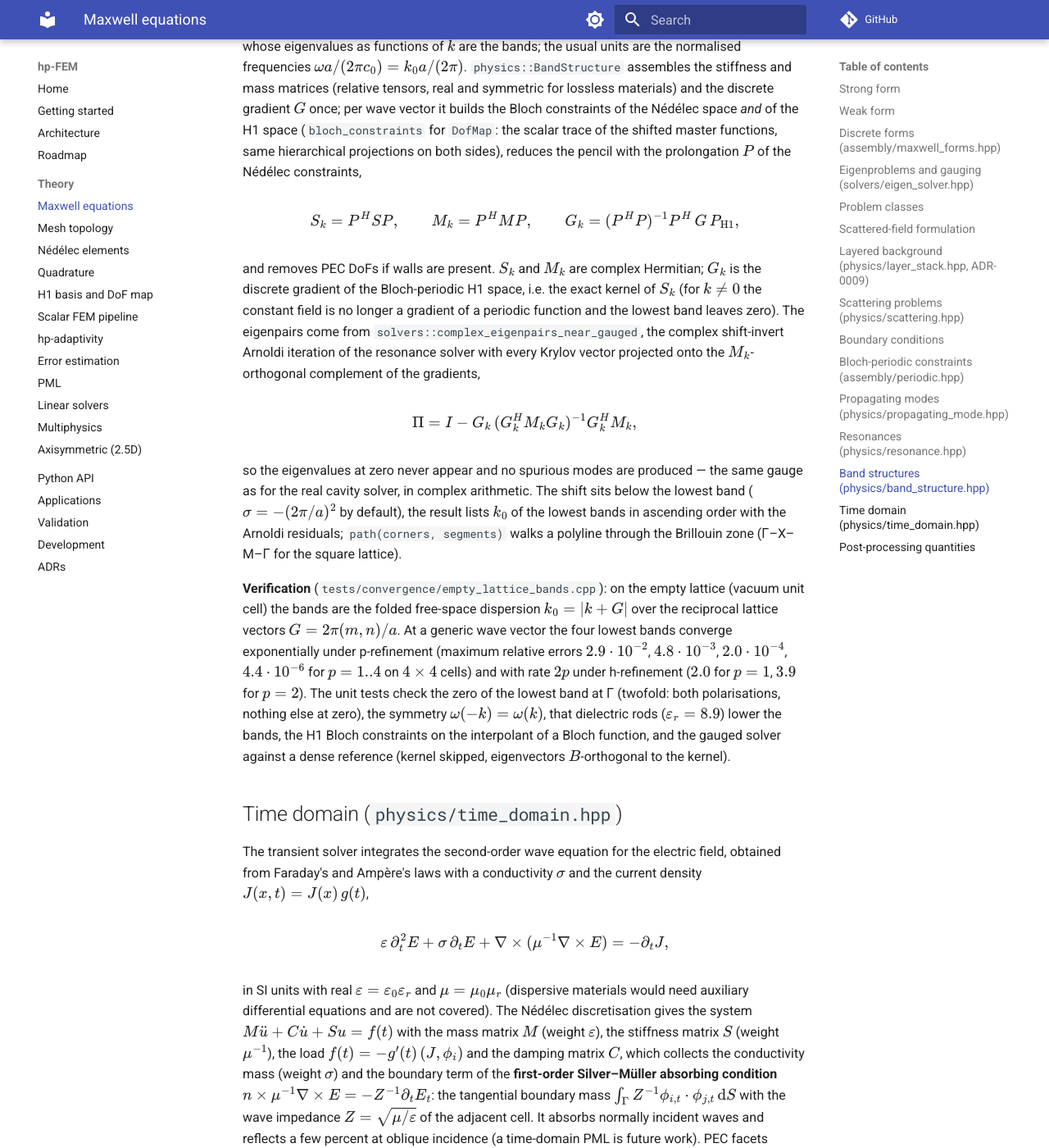
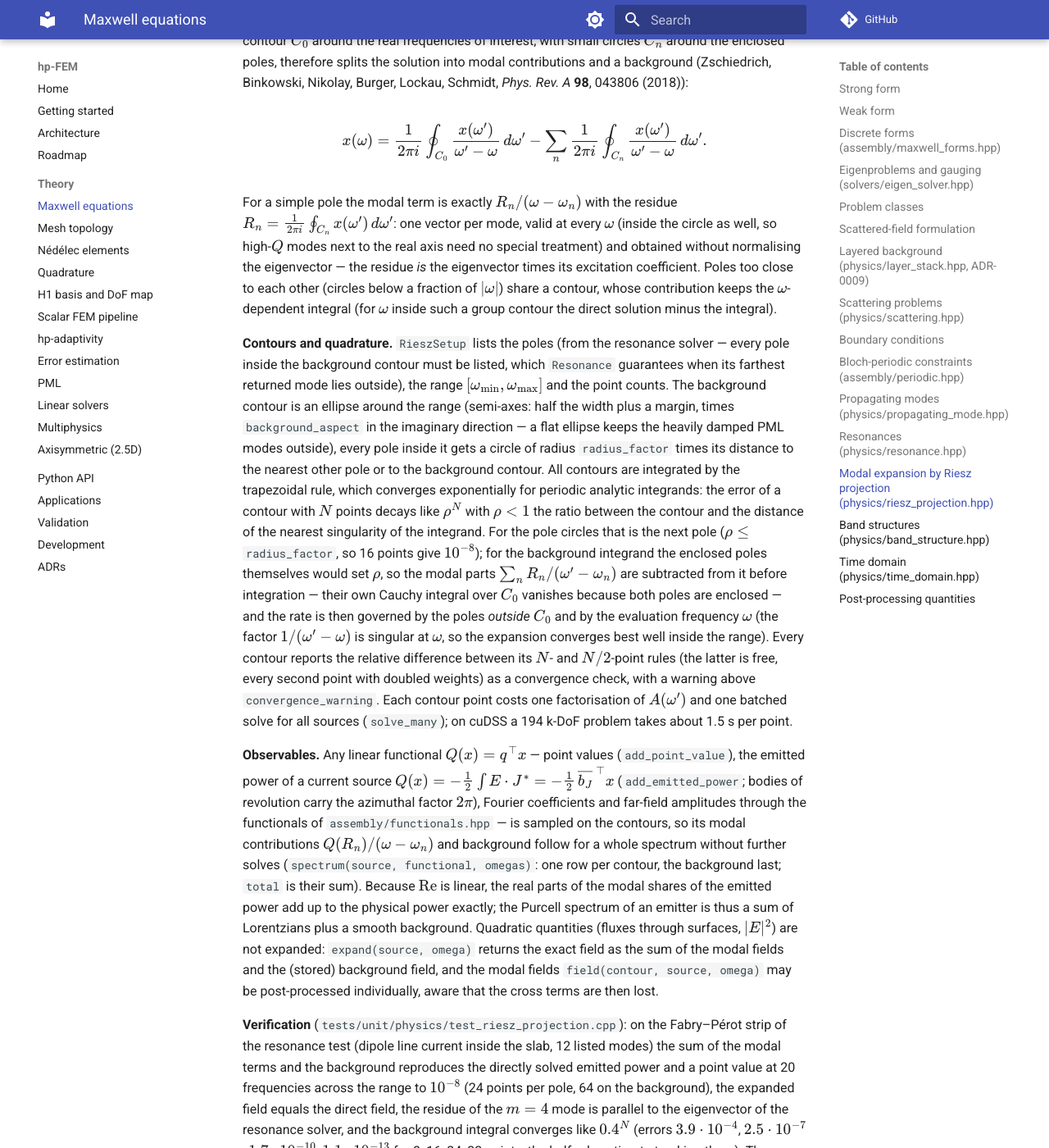
Before and after one commit to PhotonPower/hp-FEM, an MkDocs documentation site: the page built from docs/theory/maxwell.md, in a window 1280 px wide and 1400 px high, scrolled down 9619 px. Shown: the whole window at 82% size. Built offline with MkDocs 1.6.1 and Material for MkDocs 9.7.7, drawn with Linux system fonts in a browser that asks for light colours; comment, search, counter and statistics services are not loaded; some of the changed text lies outside the part shown.

Commit message:
docs(theory): modal expansion by Riesz projection
Co-Authored-By: Claude Fable 5.1 <noreply@anthropic.com>

```diff
--- a/docs/theory/maxwell.md
+++ b/docs/theory/maxwell.md
@@ -403,6 +403,81 @@ discrete pencil to $10^{-15}$. The unit tests check the complex solver against a
 reference (scale invariant from $O(1)$ to $O(10^{13})$ matrices) and the closed PEC square
 (real eigenfrequencies $c_0\pi\sqrt{m^2 + n^2}$, also on a hanging-node mesh).
 
+## Modal expansion by Riesz projection (`physics/riesz_projection.hpp`)
+
+How much of a scattering or emission problem is carried by a given quasi-normal mode? The
+solution $x(\omega) = A(\omega)^{-1} b(\omega)$ of the discrete source problem on the pencil
+of the resonance solver, $A(\omega) = S - (\omega/c_0)^2 M$ with the PML frozen at its design
+frequency, is a meromorphic function of $\omega$: the stiffness and mass matrices do not depend
+on $\omega$, the source does so analytically (a current enters as $i\omega\mu_0 b_J$), and the
+poles are exactly the eigenvalues $\omega_n$ of `physics::Resonance` /
+`physics::AxisymmetricResonance`. Cauchy's integral formula on a contour $C_0$ around the real
+frequencies of interest, with small circles $C_n$ around the enclosed poles, therefore splits
+the solution into modal contributions and a background (Zschiedrich, Binkowski, Nikolay,
+Burger, Lockau, Schmidt, *Phys. Rev. A* **98**, 043806 (2018)):
+
+$$
+x(\omega) = \frac{1}{2\pi i}\oint_{C_0}\frac{x(\omega')}{\omega'-\omega}\,d\omega'
+ - \sum_n \frac{1}{2\pi i}\oint_{C_n}\frac{x(\omega')}{\omega'-\omega}\,d\omega' .
+$$
+
+For a simple pole the modal term is exactly $R_n/(\omega-\omega_n)$ with the residue
+$R_n = \frac{1}{2\pi i}\oint_{C_n} x(\omega')\,d\omega'$: one vector per mode, valid at every
+$\omega$ (inside the circle as well, so high-$Q$ modes next to the real axis need no special
+treatment) and obtained without normalising the eigenvector — the residue *is* the eigenvector
+times its excitation coefficient. Poles too close to each other (circles below a fraction of
+$|\omega|$) share a contour, whose contribution keeps the $\omega$-dependent integral
+(for $\omega$ inside such a group contour the direct solution minus the integral).
+
+**Contours and quadrature.** `RieszSetup` lists the poles (from the resonance solver — every
+pole inside the background contour must be listed, which `Resonance` guarantees when its
+farthest returned mode lies outside), the range $[\omega_{\min}, \omega_{\max}]$ and the point
+counts. The background contour is an ellipse around the range (semi-axes: half the width plus
+a margin, times `background_aspect` in the imaginary direction — a flat ellipse keeps the
+heavily damped PML modes outside), every pole inside it gets a circle of radius
+`radius_factor` times its distance to the nearest other pole or to the background contour.
+All contours are integrated by the trapezoidal rule, which converges exponentially for
+periodic analytic integrands: the error of a contour with $N$ points decays like $\rho^N$
+with $\rho < 1$ the ratio between the contour and the distance of the nearest singularity of
+the integrand. For the pole circles that is the next pole ($\rho \le$ `radius_factor`, so
+16 points give $10^{-8}$); for the background integrand the enclosed poles themselves would
+set $\rho$, so the modal parts $\sum_n R_n/(\omega'-\omega_n)$ are subtracted from it before
+integration — their own Cauchy integral over $C_0$ vanishes because both poles are enclosed —
+and the rate is then governed by the poles *outside* $C_0$ and by the evaluation frequency
+$\omega$ (the factor $1/(\omega'-\omega)$ is singular at $\omega$, so the expansion converges
+best well inside the range). Every contour reports the relative difference between its $N$-
+and $N/2$-point rules (the latter is free, every second point with doubled weights) as a
+convergence check, with a warning above `convergence_warning`. Each contour point costs one
+factorisation of $A(\omega')$ and one batched solve for all sources (`solve_many`); on cuDSS
+a 194 k-DoF problem takes about 1.5 s per point.
+
+**Observables.** Any linear functional $Q(x) = q^\top x$ — point values
+(`add_point_value`), the emitted power of a current source
+$Q(x) = -\tfrac12\int E\cdot J^* = -\tfrac12\,\overline{b_J}^{\,\top} x$ (`add_emitted_power`;
+bodies of revolution carry the azimuthal factor $2\pi$), Fourier coefficients and far-field
+amplitudes through the functionals of `assembly/functionals.hpp` — is sampled on the contours,
+so its modal contributions $Q(R_n)/(\omega-\omega_n)$ and background follow for a whole
+spectrum without further solves (`spectrum(source, functional, omegas)`: one row per contour,
+the background last; `total` is their sum). Because $\mathrm{Re}$ is linear, the real parts of
+the modal shares of the emitted power add up to the physical power exactly; the Purcell
+spectrum of an emitter is thus a sum of Lorentzians plus a smooth background. Quadratic
+quantities (fluxes through surfaces, $|E|^2$) are not expanded: `expand(source, omega)` returns
+the exact field as the sum of the modal fields and the (stored) background field, and the modal
+fields `field(contour, source, omega)` may be post-processed individually, aware that the
+cross terms are then lost.
+
+**Verification** (`tests/unit/physics/test_riesz_projection.cpp`): on the Fabry–Pérot strip
+of the resonance test (dipole line current inside the slab, 12 listed modes) the sum of the
+modal terms and the background reproduces the directly solved emitted power and a point value
+at 20 frequencies across the range to $10^{-8}$ (24 points per pole, 64 on the background),
+the expanded field equals the direct field, the residue of the $m = 4$ mode is parallel to the
+eigenvector of the resonance solver, and the background integral converges like $0.4^N$
+(errors $3.9\cdot10^{-4}$, $2.5\cdot10^{-7}$, $1.7\cdot10^{-10}$, $1.1\cdot10^{-13}$ for 8, 16,
+24, 32 points, the half-rule estimate tracking them). The same identity holds on the order-1
+block pencil of a dielectric sphere with a transverse dipole at its centre (2.5D, Mie poles of
+the sphere resonance test). `examples/micropillar_qd` compares the Purcell spectrum of the
+quantum dot from the modal sum with the frequency sweep of the example.
+
 ## Band structures (`physics/band_structure.hpp`)
 
 A photonic crystal is a lossless periodic structure with lattice vectors $a_j$. By Bloch's
```
Also changed, not shown: docs/python.md (+3 -1 lines).
